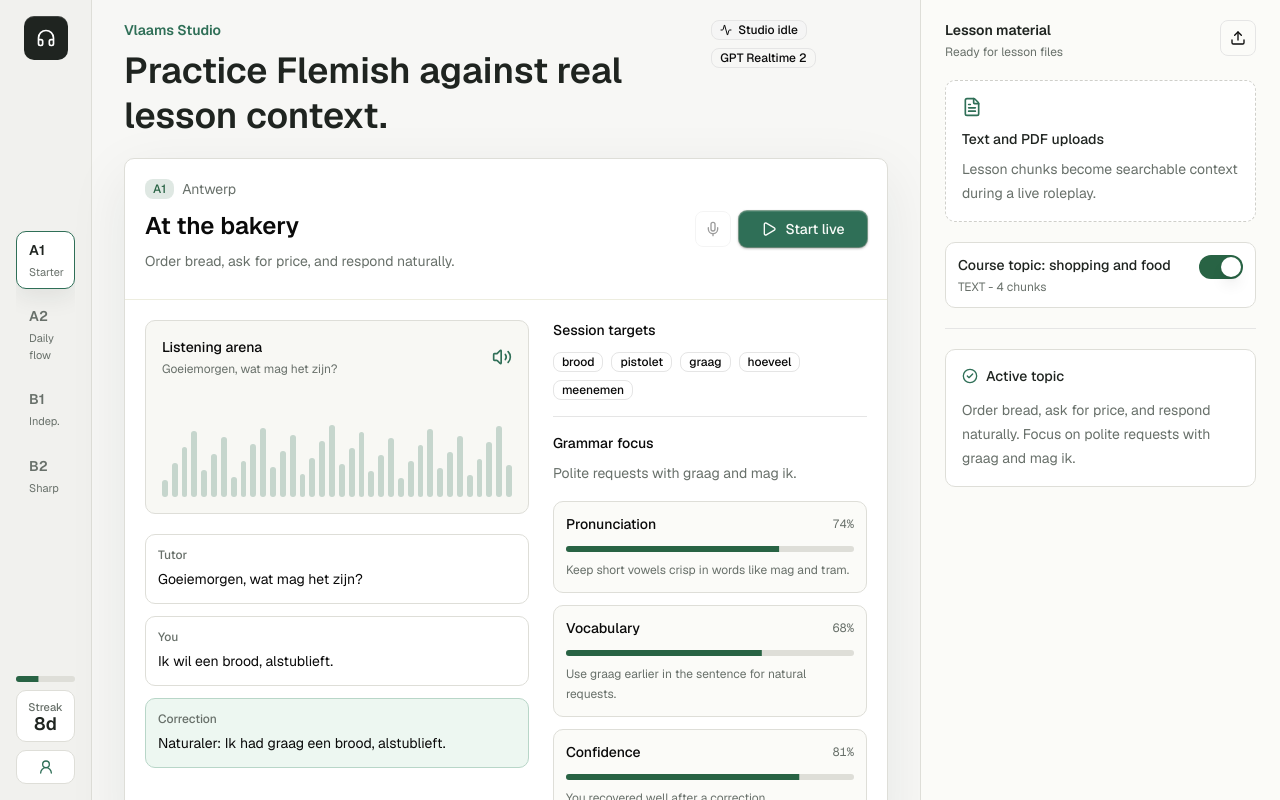
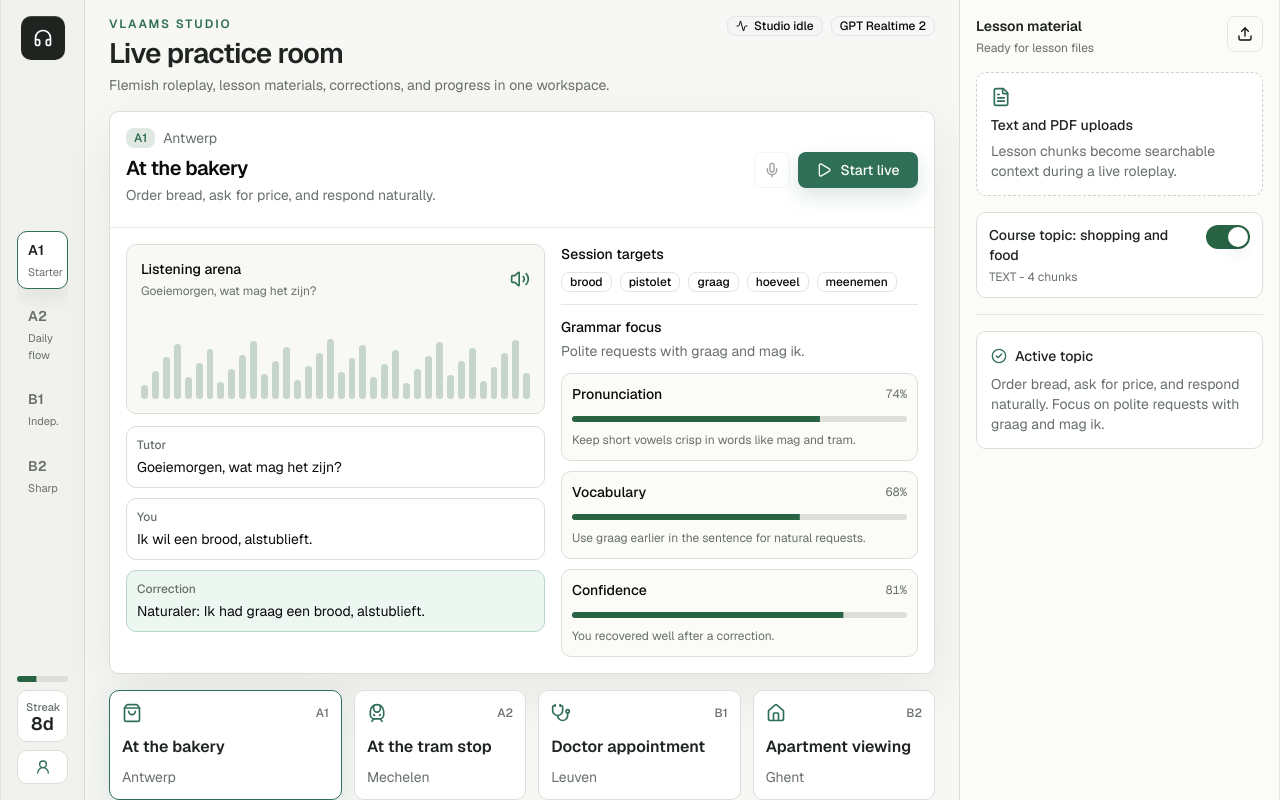
Before and after one commit to MakotoUwu/vlaams-studio, a Next.js app: page / in a window 1280 px wide. Shown: the top 800 px of the page. Built offline with nearby package versions, Linux system fonts and the light colour scheme.

Commit message:
fix: align studio screenshot layout

```diff
--- a/src/components/vlaams-studio-app.tsx
+++ b/src/components/vlaams-studio-app.tsx
@@ -304,7 +304,7 @@ export function VlaamsStudioApp() {
 
   return (
     <main className="min-h-[100dvh] bg-[#f7f7f5] text-[#1f2420]">
-      <div className="grid min-h-[100dvh] grid-cols-1 lg:grid-cols-[92px_minmax(0,1fr)_360px]">
+      <div className="mx-auto grid min-h-[100dvh] max-w-[1680px] grid-cols-1 border-x border-[#deded8]/70 lg:grid-cols-[84px_minmax(0,1fr)_320px] 2xl:grid-cols-[88px_minmax(0,1fr)_344px]">
         <aside className="border-b border-[#deded8] bg-[#f1f1ee] px-4 py-4 lg:border-b-0 lg:border-r">
           <div className="flex items-center justify-between gap-4 lg:min-h-[calc(100dvh-2rem)] lg:flex-col">
             <div className="flex items-center gap-3 lg:flex-col">
@@ -326,7 +326,7 @@ export function VlaamsStudioApp() {
                     type="button"
                     onClick={() => selectLevel(level.id)}
                     className={cn(
-                      "group grid min-w-18 gap-1 rounded-lg border px-3 py-2 text-left transition lg:w-full lg:min-w-0",
+                      "group grid min-w-18 gap-1 rounded-lg border px-3 py-2 text-left transition active:scale-[0.98] lg:w-full lg:min-w-0 lg:px-2.5",
                       isSelected
                         ? "border-[#2f6f57] bg-white text-[#1f2420] shadow-[0_8px_24px_rgba(31,36,32,0.08)]"
                         : "border-transparent text-[#68706a] hover:border-[#deded8] hover:bg-white/70",
@@ -356,13 +356,16 @@ export function VlaamsStudioApp() {
           </div>
         </aside>
 
-        <section className="min-w-0 px-4 py-5 sm:px-6 lg:px-8">
-          <header className="mb-5 flex flex-col justify-between gap-4 sm:flex-row sm:items-start">
-            <div>
-              <p className="text-sm font-semibold text-[#2f6f57]">Vlaams Studio</p>
-              <h1 className="mt-2 max-w-2xl text-3xl font-semibold leading-tight sm:text-4xl">
-                Practice Flemish against real lesson context.
+        <section className="min-w-0 px-4 py-4 sm:px-5 xl:px-6">
+          <header className="mb-4 flex flex-col justify-between gap-3 sm:flex-row sm:items-start">
+            <div className="min-w-0">
+              <p className="text-xs font-semibold uppercase tracking-[0.16em] text-[#2f6f57]">Vlaams Studio</p>
+              <h1 className="mt-1 text-2xl font-semibold leading-tight tracking-tight sm:text-[28px]">
+                Live practice room
               </h1>
+              <p className="mt-1 max-w-2xl text-sm leading-5 text-[#68706a]">
+                Flemish roleplay, lesson materials, corrections, and progress in one workspace.
+              </p>
             </div>
             <div className="flex flex-wrap items-center gap-2">
               <Badge variant={realtime.status === "live" ? "success-light" : "default"} className="rounded-md">
@@ -376,18 +379,18 @@ export function VlaamsStudioApp() {
           </header>
 
           <Card className="overflow-hidden border-[#deded8] bg-white shadow-[0_18px_60px_rgba(31,36,32,0.08)]">
-            <CardHeader className="grid gap-5 border-b border-[#ededdf] p-5 lg:grid-cols-[1fr_auto]">
+            <CardHeader className="grid gap-4 border-b border-[#ededdf] p-4 lg:grid-cols-[1fr_auto]">
               <div>
-                <div className="mb-3 flex flex-wrap items-center gap-2">
+                <div className="mb-2 flex flex-wrap items-center gap-2">
                   <Badge variant="secondary" className="rounded-md">
                     {selectedScenario.level}
                   </Badge>
                   <span className="text-sm text-[#68706a]">{selectedScenario.location}</span>
                 </div>
-                <CardTitle className="text-2xl font-semibold leading-tight tracking-normal">
+                <CardTitle className="text-xl font-semibold leading-tight tracking-tight">
                   {selectedScenario.title}
                 </CardTitle>
-                <p className="mt-2 max-w-xl text-sm leading-6 text-[#68706a]">{selectedScenario.objective}</p>
+                <p className="mt-1 max-w-xl text-sm leading-5 text-[#68706a]">{selectedScenario.objective}</p>
               </div>
 
               <div className="flex items-center gap-2">
@@ -402,7 +405,7 @@ export function VlaamsStudioApp() {
                 </Button>
                 <Button
                   onClick={handlePracticeToggle}
-                  className="min-w-32 bg-[#2f6f57] hover:bg-[#285f4b]"
+                  className="min-w-[7.5rem] bg-[#2f6f57] shadow-[0_8px_20px_rgba(47,111,87,0.18)] transition active:scale-[0.98] hover:bg-[#285f4b]"
                   disabled={realtime.status === "connecting"}
                 >
                   {realtime.status === "live" ? (
@@ -420,9 +423,9 @@ export function VlaamsStudioApp() {
               </div>
             </CardHeader>
 
-            <CardContent className="grid gap-6 p-5 xl:grid-cols-[1.1fr_0.9fr]">
-              <div className="space-y-5">
-                <div className="rounded-lg border border-[#deded8] bg-[#f8f8f4] p-4">
+            <CardContent className="grid gap-4 p-4 xl:grid-cols-[1.08fr_0.92fr]">
+              <div className="space-y-3">
+                <div className="rounded-lg border border-[#deded8] bg-[#f8f8f4] p-3.5">
                   <div className="flex items-center justify-between gap-3">
                     <div>
                       <p className="text-sm font-medium">Listening arena</p>
@@ -430,7 +433,7 @@ export function VlaamsStudioApp() {
                     </div>
                     <Volume2 className="size-5 text-[#2f6f57]" aria-hidden="true" />
                   </div>
-                  <div className="mt-6 flex h-24 items-end justify-between gap-1" aria-hidden="true">
+                  <div className="mt-5 flex h-20 items-end justify-between gap-1" aria-hidden="true">
                     {Array.from({ length: 36 }).map((_, index) => (
                       <span
                         key={index}
@@ -462,27 +465,27 @@ export function VlaamsStudioApp() {
                   )}
                 </div>
 
-                <div className="grid gap-3">
+                <div className="grid gap-2.5">
                   {visibleTranscript.map((item) => (
                     <div
                       key={`${item.speaker}-${item.text}`}
                       className={cn(
-                        "rounded-lg border p-3",
+                        "rounded-lg border p-2.5",
                         item.speaker === "Correction"
                           ? "border-[#b8d6c8] bg-[#edf7f1]"
                           : "border-[#deded8] bg-white",
                       )}
                     >
                       <p className="text-xs font-medium text-[#68706a]">{item.speaker}</p>
-                      <p className="mt-1 text-sm leading-6">{item.text}</p>
+                      <p className="mt-1 text-sm leading-5">{item.text}</p>
                     </div>
                   ))}
                 </div>
               </div>
 
-              <div className="space-y-4">
+              <div className="space-y-3">
                 <div>
-                  <p className="mb-3 text-sm font-medium">Session targets</p>
+                  <p className="mb-2 text-sm font-medium">Session targets</p>
                   <div className="flex flex-wrap gap-2">
                     {selectedScenario.vocabulary.map((word) => (
                       <Badge key={word} variant="outline" className="rounded-md">
@@ -496,12 +499,12 @@ export function VlaamsStudioApp() {
 
                 <div>
                   <p className="text-sm font-medium">Grammar focus</p>
-                  <p className="mt-2 text-sm leading-6 text-[#68706a]">{selectedScenario.grammarFocus}</p>
+                  <p className="mt-1 text-sm leading-5 text-[#68706a]">{selectedScenario.grammarFocus}</p>
                 </div>
 
-                <div className="grid gap-3">
+                <div className="grid gap-2.5">
                   {feedback.map((item) => (
-                    <div key={item.label} className="rounded-lg border border-[#deded8] bg-[#fbfbf8] p-3">
+                    <div key={item.label} className="rounded-lg border border-[#deded8] bg-[#fbfbf8] p-2.5">
                       <div className="flex items-center justify-between gap-3">
                         <p className="text-sm font-medium">{item.label}</p>
                         <span className="font-mono text-xs text-[#68706a]">{item.score}%</span>
@@ -515,7 +518,7 @@ export function VlaamsStudioApp() {
             </CardContent>
           </Card>
 
-          <div className="mt-5 grid gap-3 sm:grid-cols-2 xl:grid-cols-[1.15fr_0.85fr_1fr_0.9fr]">
+          <div className="mt-4 grid gap-3 sm:grid-cols-2 xl:grid-cols-[1.15fr_0.85fr_1fr_0.9fr]">
             {scenarios.map((scenario) => {
               const Icon = scenarioIcons[scenario.id] ?? BookOpen
               const isSelected = selectedScenario.id === scenario.id
@@ -531,13 +534,13 @@ export function VlaamsStudioApp() {
                     }))
                   }}
                   className={cn(
-                    "min-h-32 rounded-lg border bg-white p-4 text-left transition",
+                    "min-h-24 rounded-lg border bg-white p-3 text-left transition active:scale-[0.99]",
                     isSelected
                       ? "border-[#2f6f57] shadow-[0_12px_36px_rgba(47,111,87,0.14)]"
                       : "border-[#deded8] hover:border-[#2f6f57]/50",
                   )}
                 >
-                  <div className="mb-5 flex items-center justify-between gap-3">
+                  <div className="mb-3 flex items-center justify-between gap-3">
                     <Icon className="size-5 text-[#2f6f57]" aria-hidden="true" />
                     <span className="text-xs font-medium text-[#68706a]">{scenario.level}</span>
                   </div>
@@ -549,8 +552,8 @@ export function VlaamsStudioApp() {
           </div>
         </section>
 
-        <aside className="border-t border-[#deded8] bg-[#fbfbf8] px-4 py-5 sm:px-6 lg:border-l lg:border-t-0">
-          <div className="sticky top-5 space-y-5">
+        <aside className="border-t border-[#deded8] bg-[#fbfbf8] px-4 py-4 lg:border-l lg:border-t-0">
+          <div className="sticky top-4 space-y-4">
             <div className="flex items-start justify-between gap-3">
               <div>
                 <p className="text-sm font-semibold">Lesson material</p>
@@ -568,15 +571,15 @@ export function VlaamsStudioApp() {
               />
             </div>
 
-            <div className="rounded-lg border border-dashed border-[#cfcfca] bg-white p-4">
+            <div className="rounded-lg border border-dashed border-[#cfcfca] bg-white p-3.5">
               <FileText className="size-5 text-[#2f6f57]" aria-hidden="true" />
-              <p className="mt-3 text-sm font-medium">Text and PDF uploads</p>
-              <p className="mt-2 text-sm leading-6 text-[#68706a]">
+              <p className="mt-2 text-sm font-medium">Text and PDF uploads</p>
+              <p className="mt-1.5 text-sm leading-5 text-[#68706a]">
                 Lesson chunks become searchable context during a live roleplay.
               </p>
             </div>
 
-            <div className="space-y-3">
+            <div className="space-y-2.5">
               {materials.map((material) => {
                 const checked = activeMaterialIds.includes(material.id)
                 return (
@@ -597,12 +600,12 @@ export function VlaamsStudioApp() {
 
             <Separator />
 
-            <div className="rounded-lg border border-[#deded8] bg-white p-4">
-              <div className="mb-3 flex items-center gap-2">
+            <div className="rounded-lg border border-[#deded8] bg-white p-3.5">
+              <div className="mb-2 flex items-center gap-2">
                 <CheckCircle2 className="size-4 text-[#2f6f57]" aria-hidden="true" />
                 <p className="text-sm font-medium">Active topic</p>
               </div>
-              <p className="text-sm leading-6 text-[#68706a]">
+              <p className="text-sm leading-5 text-[#68706a]">
                 {selectedScenario.objective} Focus on {selectedScenario.grammarFocus.toLowerCase()}
               </p>
             </div>
```
